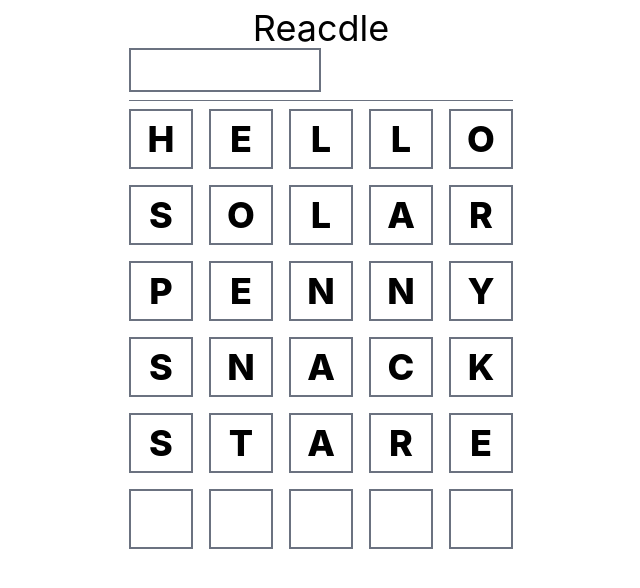
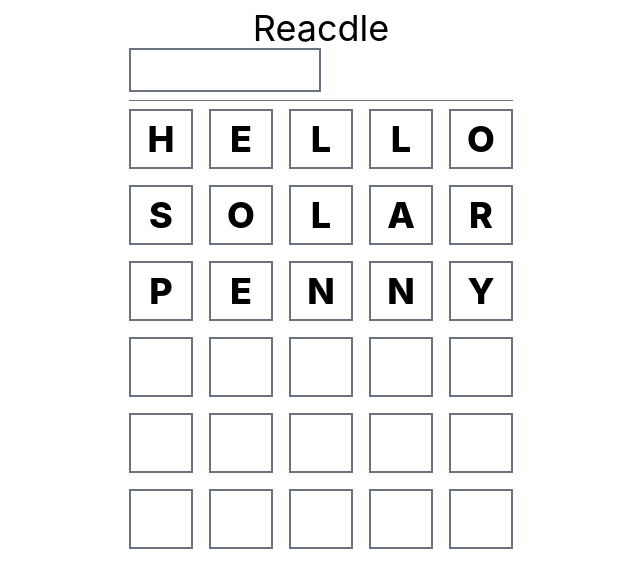
Before and after one commit to Delvoid/Wordactle, a React (Vite) app: page / in a window 1280 px wide. Shown: the top 588 px of the page, without its empty margins (319-959 px from the left). Built offline with nearby package versions, Linux system fonts and the light colour scheme.

Commit message:
show modal when all guesses complete

```diff
--- a/src/App.tsx
+++ b/src/App.tsx
@@ -19,6 +19,8 @@ const App = () => {
 
   rows = rows.concat(Array(numberOfGuessesRemaining).fill(''))
 
+  const isGameOver = state.guesses.length === GUESS_LENGTH
+
   const onChange = (e: React.ChangeEvent<HTMLInputElement>) => {
     const newGuess = e.target.value
     if (newGuess.length === LETTER_LENGTH) {
@@ -31,7 +33,7 @@ const App = () => {
   }
 
   return (
-    <div className="mx-auto w-96">
+    <div className="mx-auto w-96 relative">
       <header className="border-b border-gray-500 pb-2 my-2">
         <h1 className="text-4xl text-center">Reacdle</h1>
         <div>
@@ -40,6 +42,7 @@ const App = () => {
             className="w-1/2 p-2 border-2 border-gray-500"
             value={guess}
             onChange={onChange}
+            disabled={isGameOver}
           />
         </div>
       </header>
@@ -49,6 +52,29 @@ const App = () => {
           <WordRow key={index} letters={word} />
         ))}
       </main>
+      {isGameOver && (
+        <div
+          role="modal"
+          className="absolute bg-white border border-gray-500 rounded text-center
+            w-11/12 h-1/2 p-6 left-0 right-0 mx-auto top-1/4
+           grid grid-rows-4"
+        >
+          <p>Game Over</p>
+          <WordRow
+            letters={state.answer}
+            className="items-center justify-items-center"
+          />
+          <button
+            className="border border-green-500 rounded bg-green-500 p-2 mt-4 text-gray-800 shadow"
+            onClick={() => {
+              state.newGame()
+              setGuess('')
+            }}
+          >
+            New Game
+          </button>
+        </div>
+      )}
     </div>
   )
 }
--- a/src/WordRow.tsx
+++ b/src/WordRow.tsx
@@ -4,16 +4,20 @@ import { LETTER_LENGTH } from './word-utils'
 
 interface WordRowProps {
   letters: string
+  className?: string
 }
 
-const WordRow = ({ letters: lettersProp = '' }: WordRowProps) => {
+const WordRow = ({
+  letters: lettersProp = '',
+  className = '',
+}: WordRowProps) => {
   const answer = useStore((state) => state.answer)
   const lettersRemaining = LETTER_LENGTH - lettersProp.length
   const letters = lettersProp.split('').concat(Array(lettersRemaining).fill(''))
 
   const guessStates = computeGuess(lettersProp, answer)
   return (
-    <div className="grid grid-cols-5 gap-4">
+    <div className={`grid grid-cols-5 gap-4 ${className}`}>
       {letters.map((char, index) => (
         <CharacterBox key={index} value={char} state={guessStates[index]} />
       ))}
--- a/src/store.ts
+++ b/src/store.ts
@@ -14,19 +14,27 @@ interface StoreState {
   answer: string
   guesses: string[]
   addGuess: (guess: string) => void
+  newGame: () => void
 }
 
 export const useStore = create<StoreState>(
   persist(
     (set) => ({
       answer: getRandomWord(),
-      guesses: ['hello', 'solar', 'penny', 'snack', 'stare'],
+      guesses: ['hello', 'solar', 'penny'],
       addGuess: (guess: string) => {
         set((state) => ({
           guesses: [...state.guesses, guess],
         }))
       },
+      newGame: () => {
+        set({
+          answer: getRandomWord(),
+          guesses: [],
+        })
+      },
     }),
+
     {
       name: 'reacdle',
       getStorage: () => localStorage,
```
